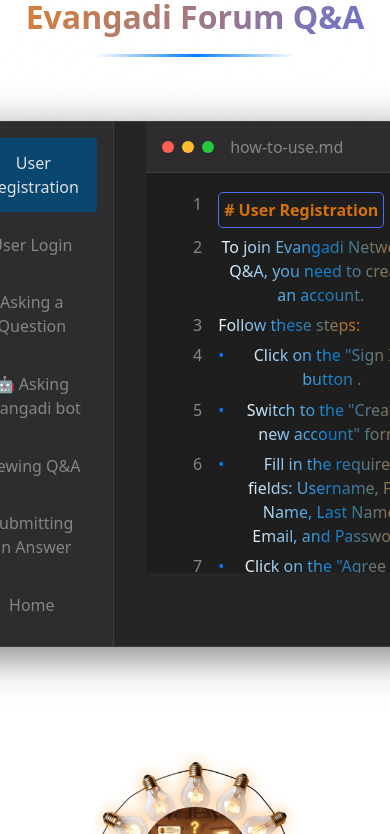
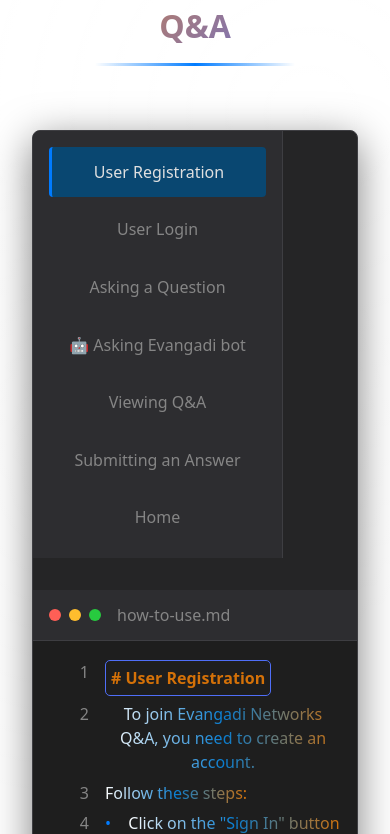
Before and after one commit to mohammed-abDev/Evangadi-forum-frontend, a React (Vite) app: page / in a window 390 px wide. Shown: the part 970-1804 px from the top of the page. Built offline with nearby package versions, Linux system fonts and the light colour scheme; no server answers.

Commit message:
evangadi-forum-frontend-modify

```diff
--- a/index.html
+++ b/index.html
@@ -13,13 +13,13 @@
     <meta property="og:url" content="https://evangadi-forum-Mohammmed-Abdu.netlify.app" />
     <meta property="og:title" content="Evangadi Forum | Ask, Learn, Share Knowledge" />
     <meta property="og:description" content="Ask questions, learn from experts, and share knowledge on Evangadi Forum." />
-    <meta property="og:image" content="https://evangadi-forum-Mohammmed-Abdu.netlify.app/img/Evangadi-logo.png" />
+    <meta property="og:image" content="https://evangadi-forum-Mohammmed-Abdu.netlify.app/img/ask-get-answer.webp" />
 
     <!-- Twitter -->
     <meta name="twitter:card" content="summary_large_image" />
     <meta name="twitter:title" content="Evangadi Forum | Ask, Learn, Share Knowledge" />
     <meta name="twitter:description" content="Ask questions, learn from experts, and share knowledge on Evangadi Forum." />
-    <meta name="twitter:image" content="https://evangadi-forum-Mohammmed-Abdu.netlify.app/img/Evangadi-logo.png" />
+    <meta name="twitter:image" content="https://evangadi-forum-Mohammmed-Abdu.netlify.app/img/ask-get-answer.webp" />
   </head>
 
   <body>
--- a/src/assets/Components/Chatbot/style/Chatbot.module.css
+++ b/src/assets/Components/Chatbot/style/Chatbot.module.css
@@ -1,7 +1,7 @@
 /* MAIN LAYOUT */
 .aiLayout {
   display: flex;
-  height: 100vh;
+  min-height: 100vh;
   background: #f6f8ff;
   width: 100%;
   overflow: hidden;
--- a/src/assets/Pages/LandingHome/LandingHome.module.css
+++ b/src/assets/Pages/LandingHome/LandingHome.module.css
@@ -477,7 +477,6 @@
 .grow_container,
 .find_container {
     grid-template-columns: 1fr;
-    text-align: center;
 }
 
 .image_wrapper {
@@ -509,7 +508,10 @@
     padding: 0.8rem 2rem;
     font-size: 1rem;
 }
-
+.content_wrapper{
+    flex-direction: column;
+    max-width: 100% !important;
+}
 .grow_container,
 .find_container {
     padding: 2rem 1rem;
```
